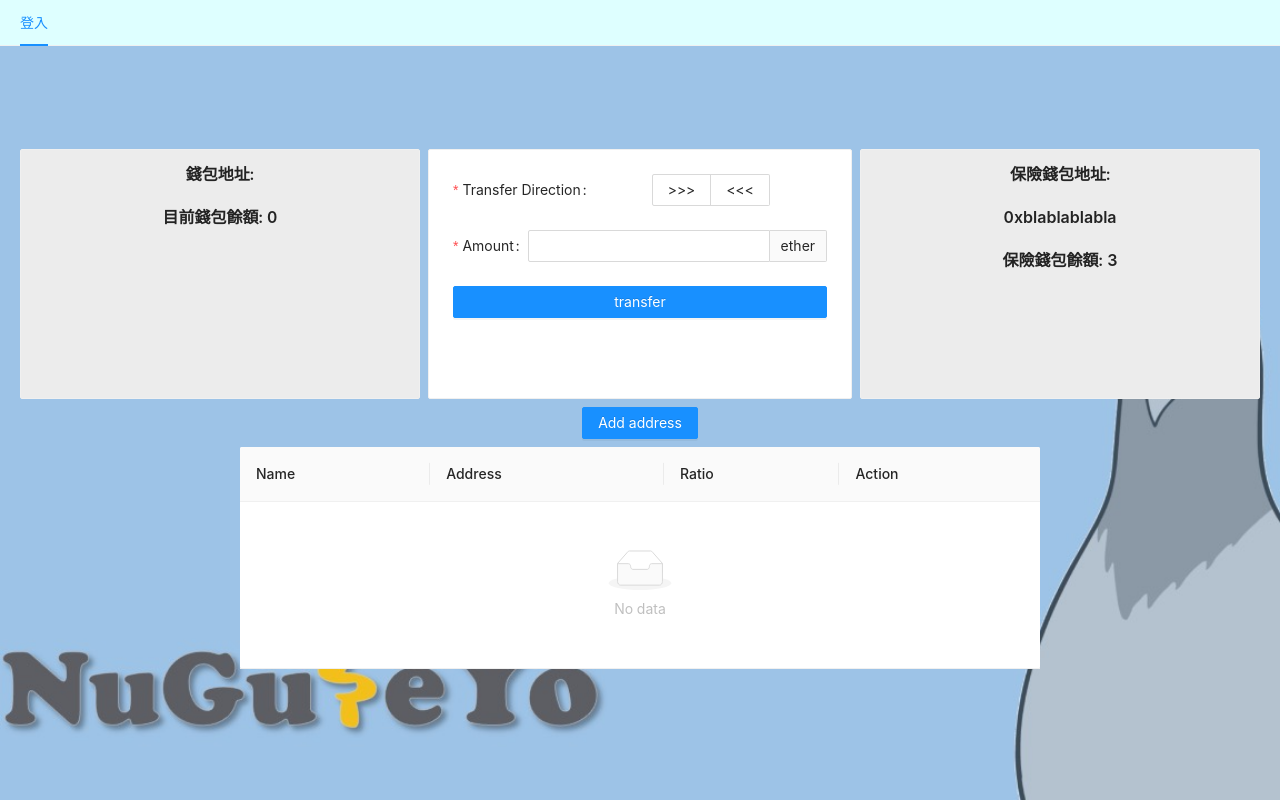
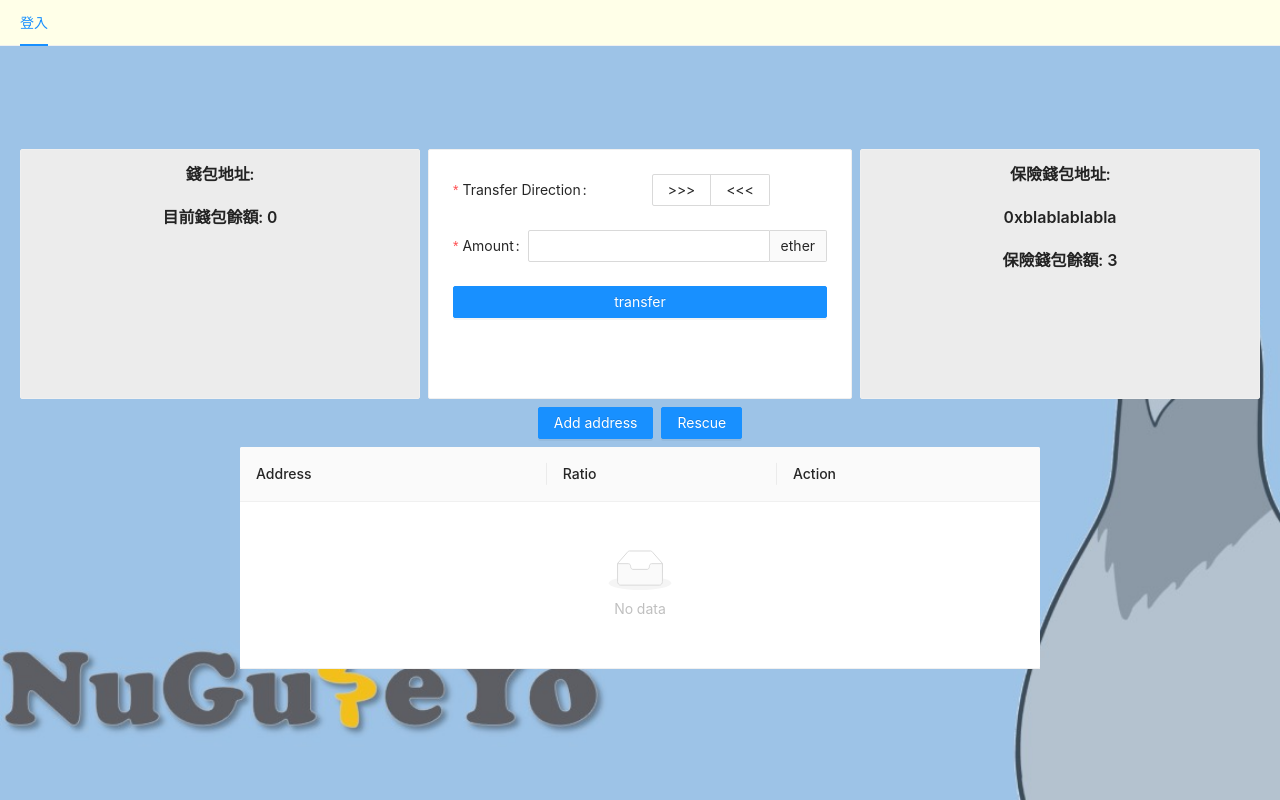
Before and after one commit to UT0903/nu-gu-se-yo, a React (Create React App) app in the folder frontend/: page / in a window 1280 px wide. Built offline with nearby package versions, Linux system fonts and the light colour scheme.

Commit message:
move rescue button outside

```diff
--- a/frontend/src/components/AddressTable.js
+++ b/frontend/src/components/AddressTable.js
@@ -7,15 +7,15 @@ const AddressTable = ({ addressData, setAddressData}) => {
         setAddressData(_addressData);
         console.log(`del address ${record.address}`)
     };
-    const rescueAddress = (record) => (_) => {
-        console.log(`rescue from ${record.address}`)
+    const rescueAddress = (e) => {
+        console.log(`rescue Address`)
     }
     const columns = [
-        {
-            title: 'Name',
-            dataIndex: 'name',
-            key: 'name'
-        },
+        // {
+        //     title: 'Name',
+        //     dataIndex: 'name',
+        //     key: 'name'
+        // },
         {
             title: 'Address',
             dataIndex: 'address',
@@ -31,7 +31,6 @@ const AddressTable = ({ addressData, setAddressData}) => {
             key: 'action',
             render: (_, record) => (
                 <>
-                <Button type="primary" onClick={rescueAddress(record)}>Rescue</Button>
                     <Button type="primary" onClick={delRecord(record)}>Delete</Button>
                 </>
             ),
@@ -43,7 +42,7 @@ const AddressTable = ({ addressData, setAddressData}) => {
     const addData = (value) => {
         console.log(value)
         const _addressData = addressData.concat({
-            name: value?.name,
+            // name: value?.name,
             address: value?.address,
             ratio: value?.ratio
         })
@@ -57,7 +56,7 @@ const AddressTable = ({ addressData, setAddressData}) => {
             onCancel={() => { setModalShow(false) }}
         >
             <Form onFinish={addData} name="addAddressData">
-                <Form.Item
+                {/* <Form.Item
                     name="name"
                     label="Name"
                     style={{ paddingRight: 30 }}
@@ -69,7 +68,7 @@ const AddressTable = ({ addressData, setAddressData}) => {
                     ]}
                 >
                     <Input></Input>
-                </Form.Item>
+                </Form.Item> */}
                 <Form.Item
                     name="address"
                     label="Address"
@@ -110,7 +109,10 @@ const AddressTable = ({ addressData, setAddressData}) => {
                 </Form.Item>
             </Form>
         </Modal>
-        <Button type="primary" onClick={showAddForm}>Add address</Button>
+        <Space direction='horizontal'>
+            <Button type="primary" onClick={showAddForm}>Add address</Button>
+            <Button type="primary" onClick={rescueAddress}>Rescue</Button>
+        </Space>
         <Table style={{
             minWidth: 800
         }}
--- a/frontend/src/components/TopMenu.js
+++ b/frontend/src/components/TopMenu.js
@@ -9,7 +9,7 @@ const TopMenu = ({userInfo, onLogin, onLogout }) => {
   };
   return (
     <Menu onClick={onClick} selectedKeys={[selected]} mode="horizontal" style={{
-      background: "#DEFFFF"
+      background: "#FFFFE8"
     }}>
       <Menu.Item key="log">
         {userInfo !== null ? (
```
